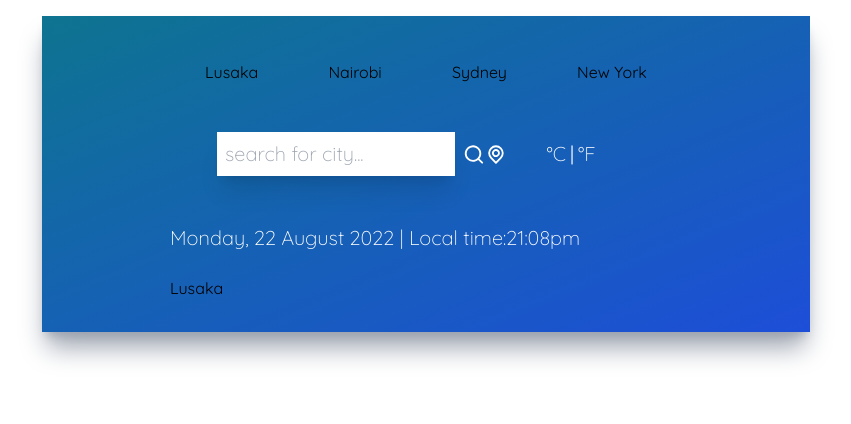
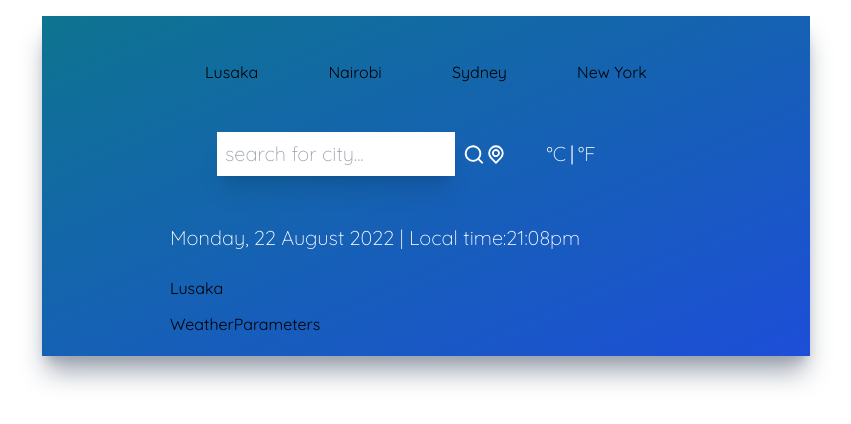
Before and after one commit to Mutalenic/weather_app, a React (Create React App) app: page / in a window 1280 px wide. Shown: the top 424 px of the page, without its empty margins (214-1065 px from the left). Built offline with nearby package versions, Linux system fonts and the light colour scheme.

Commit message:
Add weather parameter component

```diff
--- a/src/App.js
+++ b/src/App.js
@@ -1,6 +1,7 @@
 import Cities from './components/Cities';
 import CityInput from './components/CityInput';
 import DateTimeLocation from './components/DateTimeLocation';
+import WeatherParameters from './components/WeatherParameters';
 // import UilReact from '@iconscout/react-unicons/icons/uil-react';
 
 function App() {
@@ -10,6 +11,7 @@ function App() {
       <CityInput />
 
       <DateTimeLocation />
+      <WeatherParameters />
     </div>
 
   );
--- /dev/null
+++ b/src/components/WeatherParameters.jsx
@@ -0,0 +1,9 @@
+import React from 'react'
+
+function WeatherParameters() {
+  return (
+    <div>WeatherParameters</div>
+  )
+}
+
+export default WeatherParameters
```
